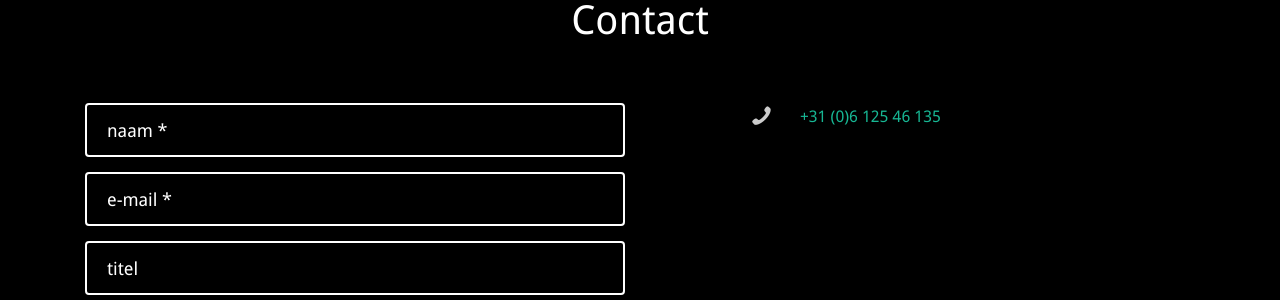
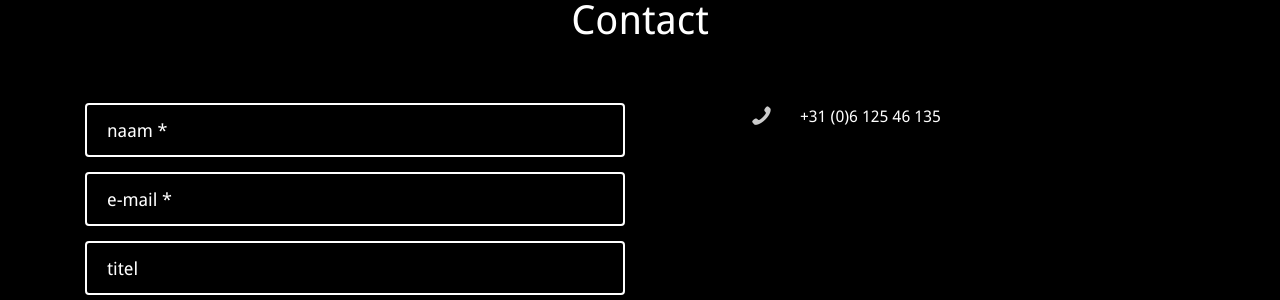
Before and after one commit to apsweb/baddie, a Jekyll site: the page built from index.md, in a window 1280 px wide. Shown: the part 1453-1753 px from the top of the page. Built offline with Jekyll 4.4.1, drawn with Linux system fonts in a browser that asks for light colours; some web fonts are replaced.

Commit message:
Updated 'css/style.css' via CloudCannon

```diff
--- a/css/style.css
+++ b/css/style.css
@@ -2214,3 +2214,5 @@ align-items: center;
 .form-control:-ms-input-placeholder {
   color: #fff;
 }
+
+.phone a {color:white;}
```
